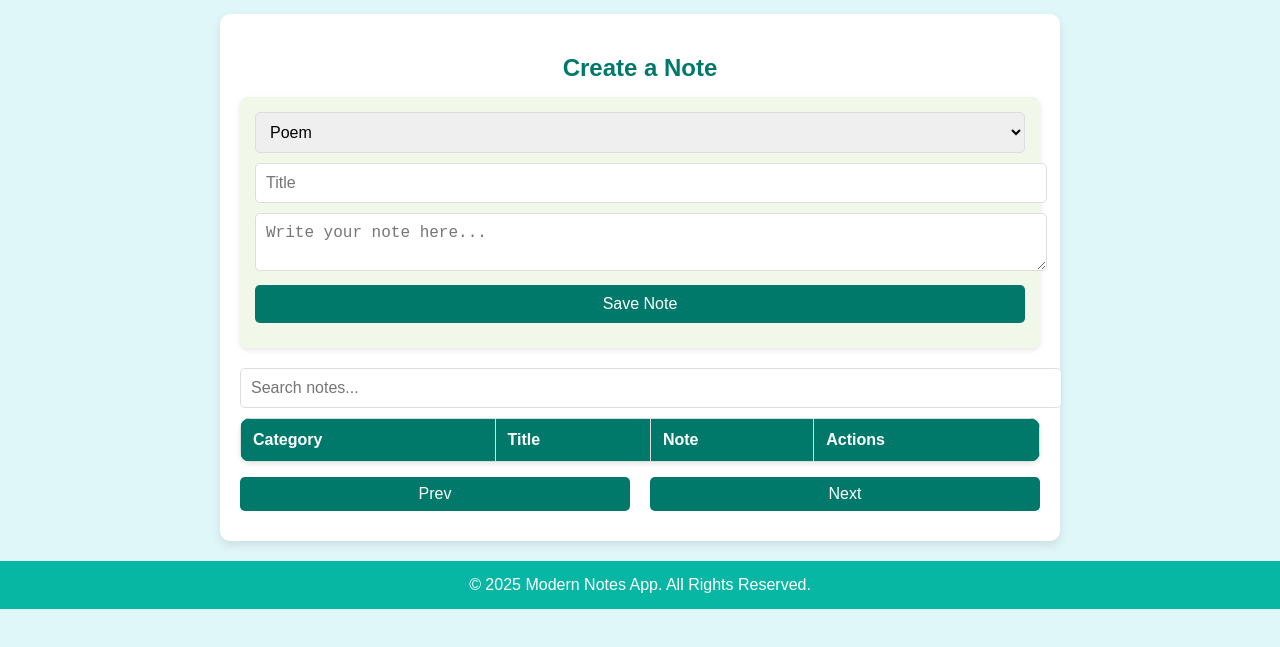
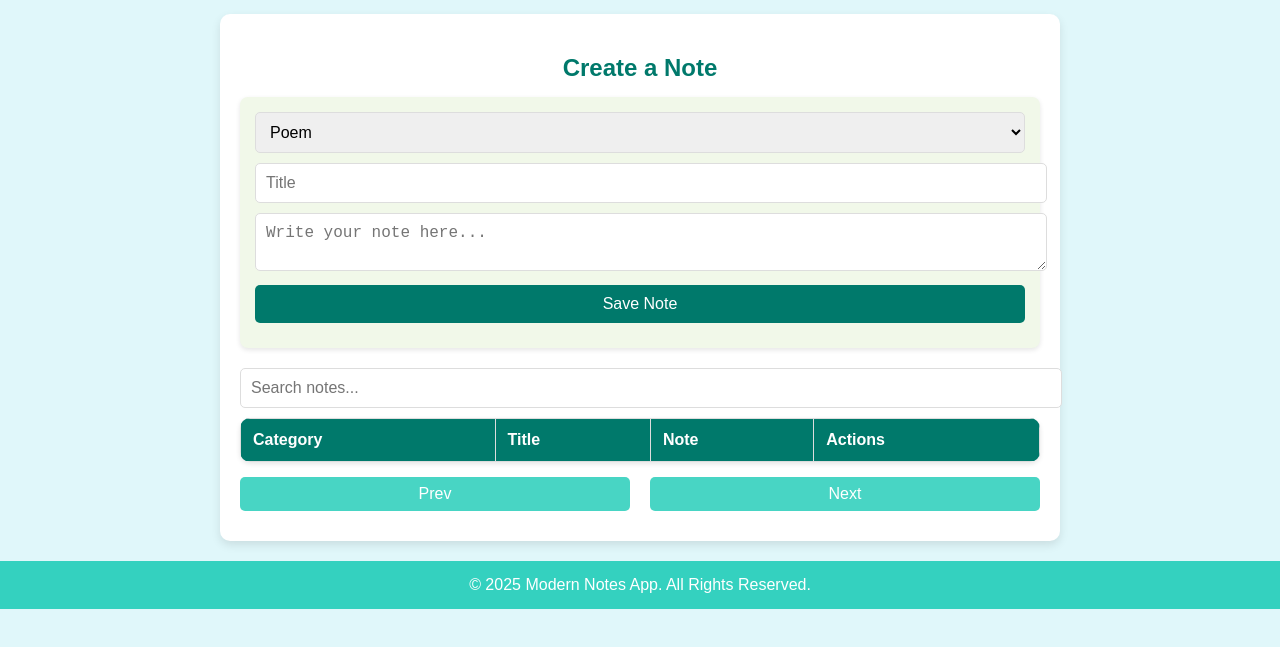
Before and after one commit to mupashirbare/NoteApp, a plain HTML site: page index.html in a window 1280 px wide. Shown: the part 59-706 px from the top of the page. Drawn offline with nearby package versions, Linux system fonts and the light colour scheme.

Commit message:
i was updated the style  of note App.

```diff
--- a/style.css
+++ b/style.css
@@ -111,7 +111,7 @@ button:hover {
 }
 
 .page-btn {
-    background: #00796B;
+    background: #48d5c4;
     color: white;
     padding: 8px 12px;
     border-radius: 5px;
@@ -133,7 +133,7 @@ button:hover {
 .footer {
     text-align: center;
     padding: 15px;
-    background: #08b7a3;
+    background: #34d1bf;
     color: white;
     margin-top: 20px;
 }
```
